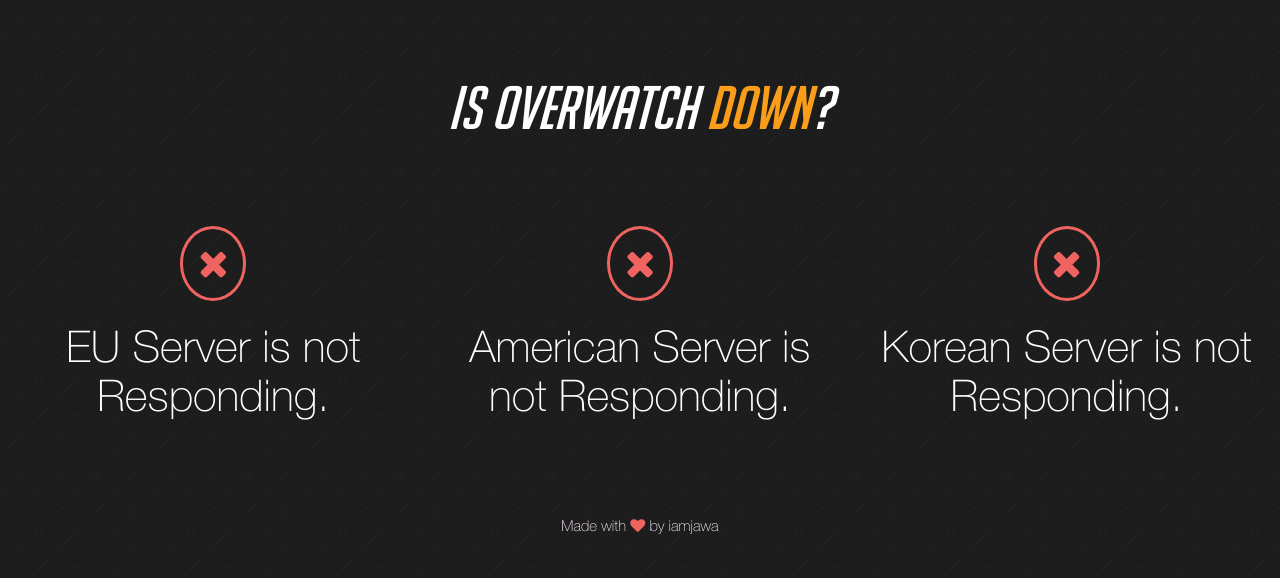
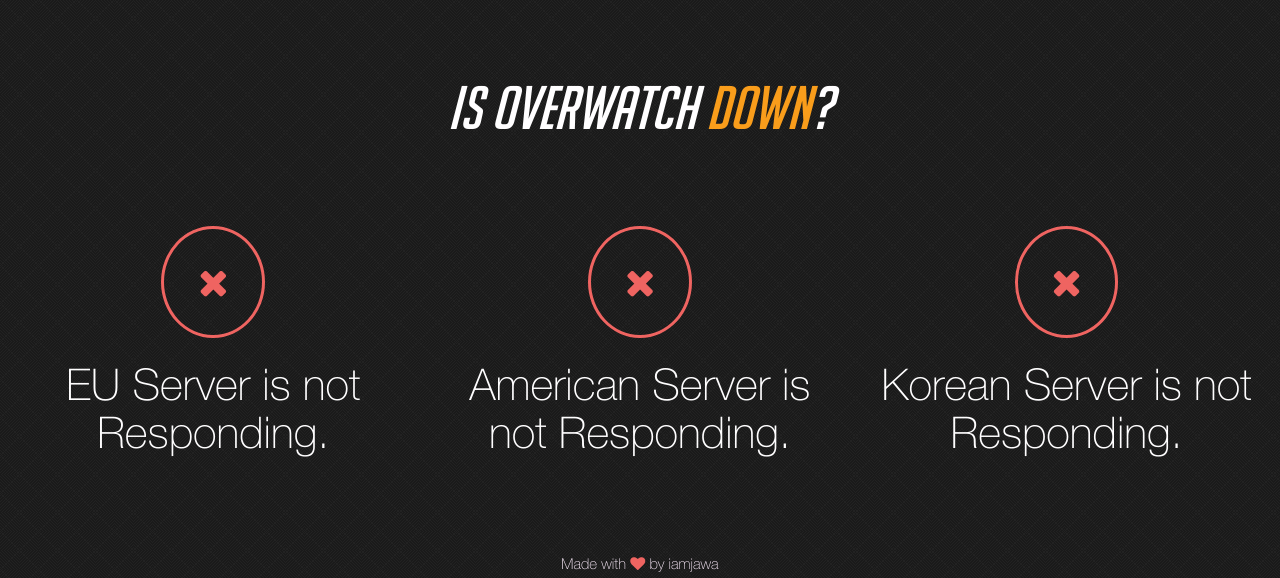
Before and after one commit to iamjawa/isoverwatchdown, a PHP site: page / in a window 1280 px wide. Shown: the top 578 px of the page. Run offline with PHP 8.4, Linux system fonts and the light colour scheme; some libraries are stand-ins or nearby versions.

Commit message:
Adjusted Status Padding

```diff
--- a/css/main.css
+++ b/css/main.css
@@ -105,7 +105,7 @@ main {
   font-size: 3vw !important;
   border-radius: 50%;
   border: solid;
-  padding: 15px;
+  padding: 2.25rem;
 }
 
 .status-down {
@@ -113,7 +113,7 @@ main {
   font-size: 3vw !important;
   border-radius: 50%;
   border: solid;
-  padding: 15px;
+  padding: 2.25rem;
 }
 
 .eu-status-box {
```
